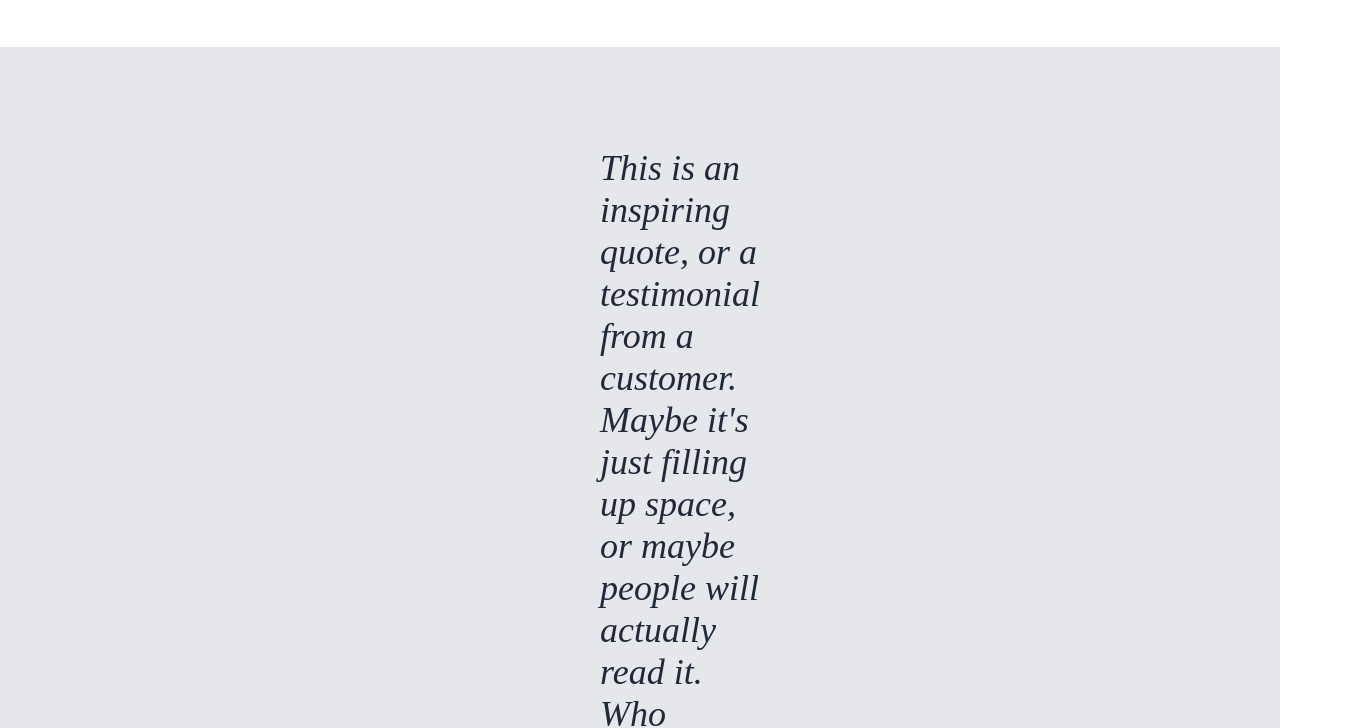
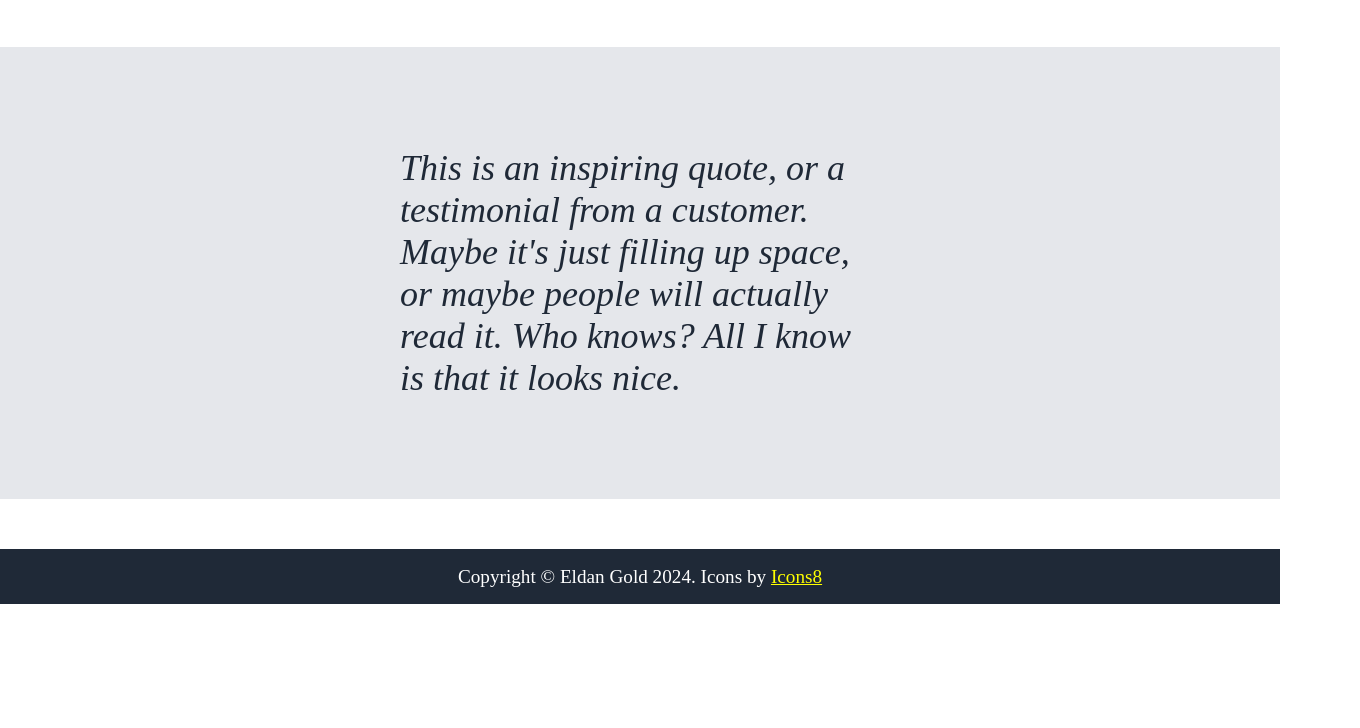
Before and after one commit to eldangold/odin-landing-page, a plain HTML site: page index.html in a window 1280 px wide. Shown: the part 839-1567 px from the top of the page, 1360 px wide, since content can reach past the window. After the commit the page ends 1443 px from the top, so only its background shows below. Drawn offline with Linux system fonts and the light colour scheme.

Commit message:
Reduce quote's padding

```diff
--- a/style.css
+++ b/style.css
@@ -119,5 +119,5 @@ li {
     display: flex;
     justify-content: center;
     align-items: center;
-    padding: 100px 600px 100px 600px;
+    padding: 100px 400px 100px 400px;
 }
```
